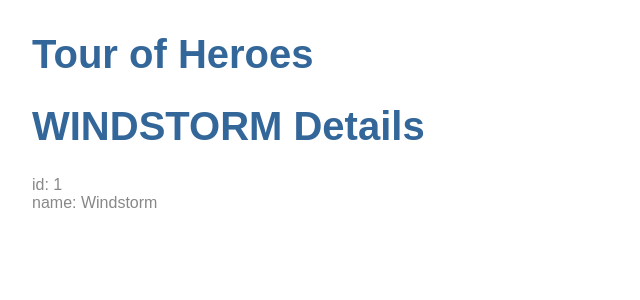
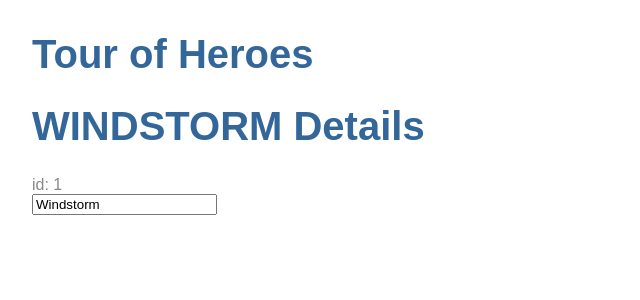
Before and after one commit to MatthewFallon/angular-tour-of-heroes, an Angular app: page / in a window 1280 px wide. Shown: the top 300 px of the page, without its empty margins (0-640 px from the left). Built offline with nearby package versions, Linux system fonts and the light colour scheme.

Commit message:
Adding hero name input.

```diff
--- a/src/app/app.module.ts
+++ b/src/app/app.module.ts
@@ -3,6 +3,7 @@
 
 import { AppComponent } from './app.component';
 import { HeroesComponent } from './heroes/heroes.component';
+import {FormsModule} from '@angular/forms';
 
 @NgModule({
   declarations: [
@@ -10,7 +11,8 @@
     HeroesComponent
   ],
   imports: [
-    BrowserModule
+    BrowserModule,
+    FormsModule
   ],
   providers: [],
   bootstrap: [AppComponent]
--- a/src/app/heroes/heroes.component.html
+++ b/src/app/heroes/heroes.component.html
@@ -1,3 +1,5 @@
 <h1>{{hero.name | uppercase}} Details</h1>
 <div><span>id: </span>{{hero.id}}</div>
-<div><span>name: </span>{{hero.name}}</div>
+<div><label>
+  <input [(ngModel)]="hero.name" placeholder="name">
+</label></div>
```
